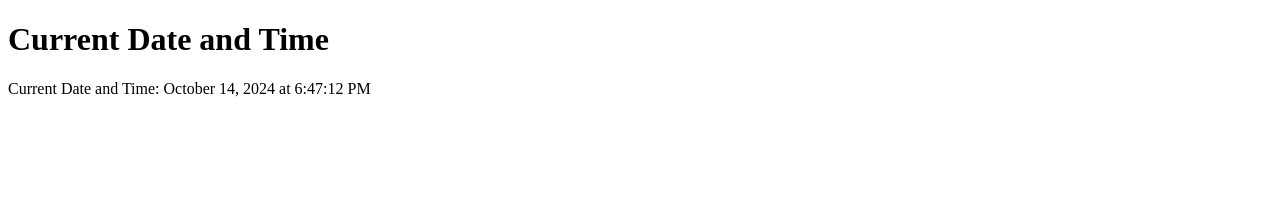
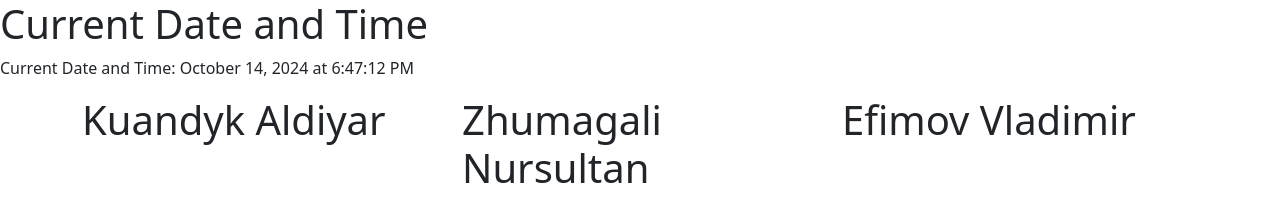
Before and after one commit to RHBL1K/assignment-4, a plain HTML site: page Display Current Date and Time.html in a window 1280 px wide. Drawn offline with nearby package versions, Linux system fonts and the light colour scheme.

Commit message:
Vladimir

```diff
--- a/Display Current Date and Time.html
+++ b/Display Current Date and Time.html
@@ -3,12 +3,22 @@
 <head>
     <meta charset="UTF-8">
     <meta name="viewport" content="width=device-width, initial-scale=1.0">
+    <link rel="stylesheet" href="https://cdn.jsdelivr.net/npm/bootstrap@5.3.0-alpha3/dist/css/bootstrap.min.css">
+    <link rel="stylesheet" href="style.css">
     <title>Current Date and Time</title>
 </head>
 <body>
     <h1>Current Date and Time</h1>
 
     <p id="dateTime"></p>
+
+    <footer class="container footer">
+        <div class="row">
+            <div class="col-lg-4 col-md-6"><h1>Kuandyk Aldiyar</div>
+            <div class="col-lg-4 col-md-6"><h1>Zhumagali Nursultan</div>
+            <div class="col-lg-4 col-md-6"><h1>Efimov Vladimir</div>
+        </div>
+    </footer>
 
     <script>
         function displayDateTime() {
```
Also changed, not shown: Form Validation.html (+10 -0 lines), Number Sorting Tool.html (+10 -0 lines), Random Number Guessing Game.html (+10 -0 lines).
